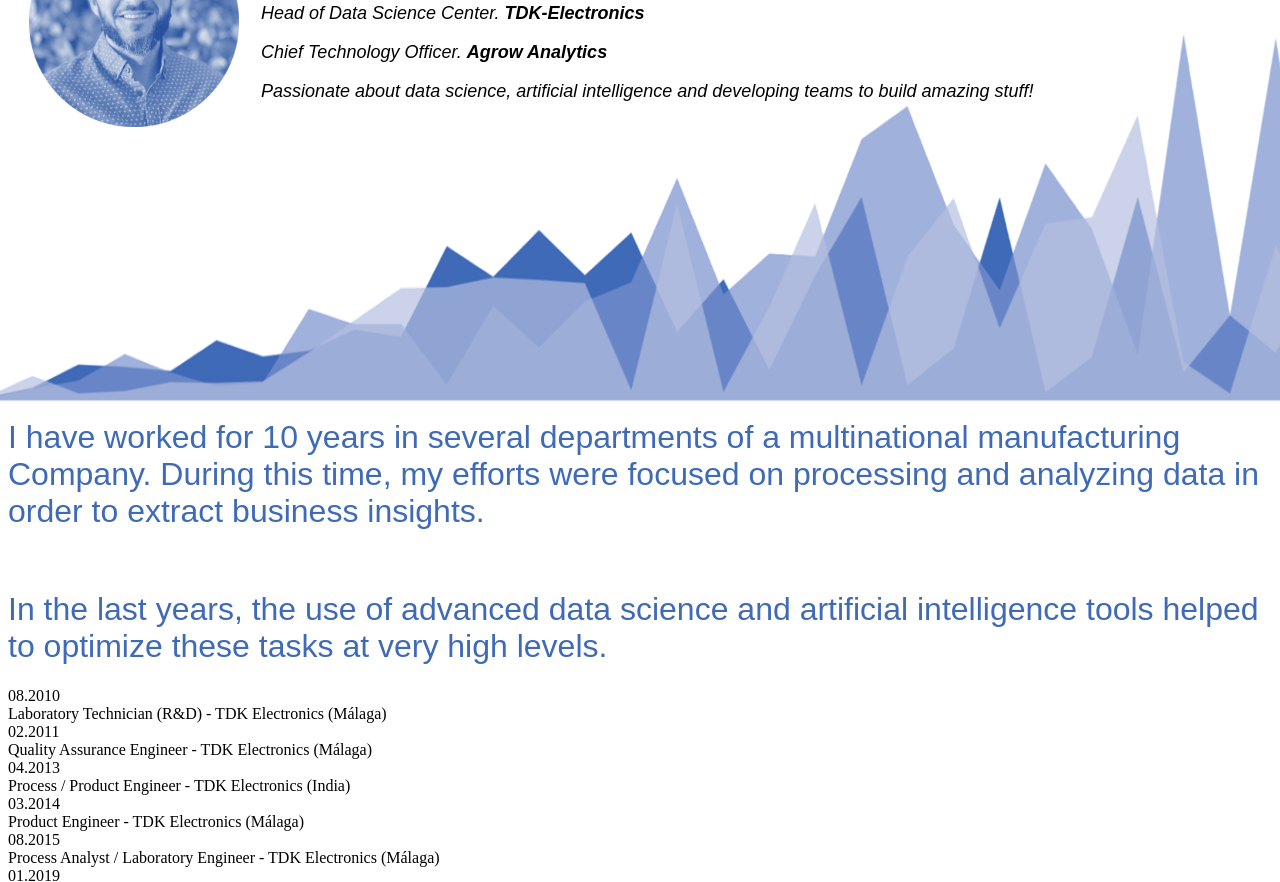
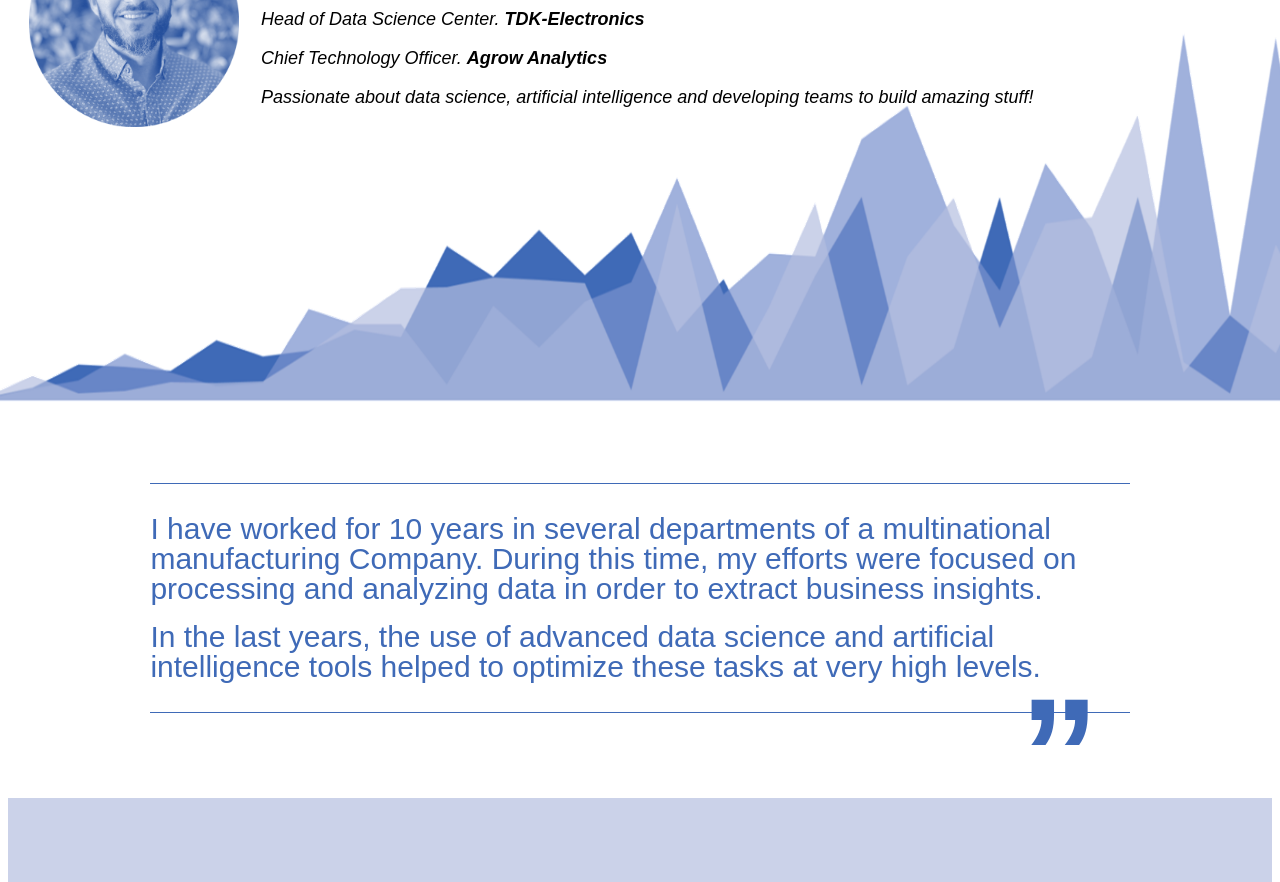
Before and after one commit to FernandoFerrer/cv, a plain HTML site: page index.html in a window 1280 px wide. Shown: the part 112-994 px from the top of the page. Drawn offline with Linux system fonts and the light colour scheme.

Commit message:
Add files via upload

```diff
--- a/assets/custom_styles.css
+++ b/assets/custom_styles.css
@@ -24,6 +24,7 @@ a {
 
 td {
   font-family: arial;
+  font-size: 18px;
 }
 
 body {
@@ -63,6 +64,11 @@ hr {
   height: 240px;
 }
 
+.centered_div {
+  width: 70%;
+  margin: 0 auto;
+}
+
 .data_background {
   width: 104%;
   height: 400px;
@@ -77,10 +83,10 @@ hr {
   height: 250px;
 }
 
-/* Progress bar */
+/* Progress bar ##############################################################*/
 
 .progress {
- width: 300px;
+ width: 30vw;
  border: 1px solid black;
  border-radius: 10px;
  position: relative;
@@ -99,3 +105,158 @@ hr {
  background-color: #3f6ab7;
  border-radius: 10px;
 }
+
+/* Block Quotes ##############################################################*/
+/* center the blockquote in the page */
+.blockquote-wrapper {
+   display: flex;
+   height: 50vh;
+   padding: 0 20px;
+}
+
+/* Blockquote main style */
+.blockquote {
+    position: relative;
+    font-family: 'Montserrat', sans-serif;
+    font-weight: 800;
+    color: #3f6ab7;
+    padding: 30px 0;
+    width: 80%;
+    max-width: 1000px;
+    z-index: 1;
+    margin: 80px auto;
+    align-self: center;
+    border-top: solid 1px;
+    border-bottom: solid 1px;
+}
+
+/* Blockquote header */
+.blockquote h1 {
+    position: relative;
+    color: #3f6ab7;
+    font-size: 30px;
+    font-weight: 100;
+    line-height: 1;
+    margin: 0;
+}
+
+/* Blockquote right double quotes */
+.blockquote:after {
+    position: absolute;
+    content: "”";
+    color: #3f6ab7;
+    font-size: 10rem;
+    line-height: 0;
+    bottom: -43px;
+    right: 30px;
+}
+
+/* increase header size after 600px */
+@media all and (min-width: 50px) {
+    .blockquote h1 {
+        font-size: 30px;
+   }
+
+}
+
+/* Blockquote subheader */
+.blockquote h4 {
+    position: relative;
+    color: #292a2b;
+    font-size: 1.4rem;
+    font-weight: normal;
+    line-height: 1;
+    margin: 0;
+    padding-top: 20px;
+    z-index: 1;
+}
+
+/* Timeline ##################################################################*/
+.time-line-box {
+  height: 100px;
+  padding: 100px 0;
+  width: 100%;
+  background-color: #cbd2e9;
+}
+
+.time-line-box .timeline {
+  list-style-type: none;
+  display: flex;
+  padding: 0;
+  text-align: center;
+}
+
+.time-line-box .timestamp {
+  margin: auto;
+  margin-bottom: 5px;
+  padding: 0 4px;
+  display: flex;
+  flex-direction: column;
+  align-items: center;
+}
+
+.time-line-box .status {
+  padding: 0 10px;
+  display: flex;
+  justify-content: center;
+  border-top: 3px solid #3f6ab7;
+  position: relative;
+  transition: all 200ms ease-in;
+}
+.time-line-box .status span {
+  padding-top: 8px;
+}
+.time-line-box .status span:before {
+  content: '';
+  width: 12px;
+  height: 12px;
+  background-color: #3f6ab7;
+  border-radius: 12px;
+  border: 2px solid #3f6ab7;
+  position: absolute;
+  left: 50%;
+  top: 0%;
+  -webkit-transform: translate(-50%, -50%);
+  -ms-transform: translate(-50%, -50%);
+  transform: translate(-50%, -50%);
+  transition: all 200ms ease-in;
+}
+
+.swiper-container {
+  width: 95%;
+  margin: auto;
+  overflow-y: auto;
+}
+.swiper-wrapper{
+  display: inline-flex;
+  flex-direction: row;
+  overflow-y:auto;
+  justify-content: center;
+}
+.swiper-container::-webkit-scrollbar-track{
+   background:#a8a8a8b6;
+}
+.swiper-container::-webkit-scrollbar{
+  height: 6px;
+}
+.swiper-container::-webkit-scrollbar-thumb{
+   background: #4F4F4F !important;
+}
+.swiper-slide {
+  text-align: center;
+  font-family: arial;
+  font-size: 14px;
+  width: 200px;
+  height: 100%;
+  position: relative;
+  -webkit-transition: .3s ease-in-out;
+  -moz-transition: .3s ease-in-out;
+  -o-transition: .3s ease-in-out;
+	transition: .3s ease-in-out;
+}
+.swiper-slide:hover {
+  font-size: 20px;
+  font-family: arial;
+  border-color: #3f6ab7;
+  border-width: 6px;
+}
```
